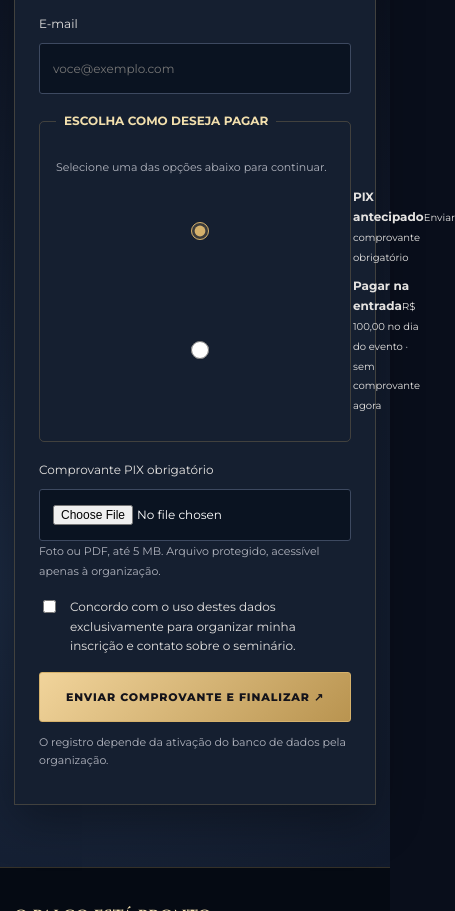
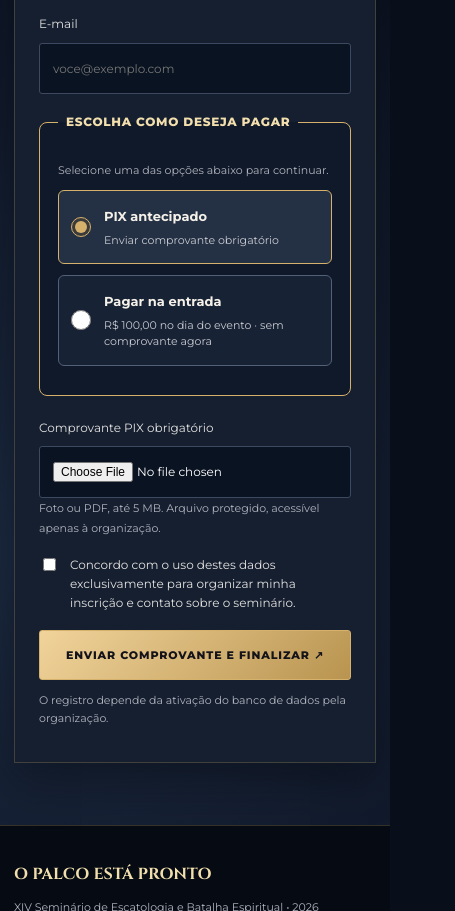
Before and after one commit to mlkcollegeformation/escatologia-2026, a plain HTML site: page index.html in a window 390 px wide. Shown: the part 3403-4314 px from the top of the page, 455 px wide, since content can reach past the window. Drawn offline with nearby package versions, Linux system fonts and the light colour scheme.

Commit message:
Improve mobile payment choice visibility and selection feedback

```diff
--- a/styles.css
+++ b/styles.css
@@ -113,3 +113,14 @@
 
 /* Payment method & registration downloads */
 .payment-choice{border:1px solid var(--line);padding:16px;margin:0 0 18px;border-radius:5px}.payment-choice legend{color:var(--gold2);font-size:12px;font-weight:700;padding:0 8px}.payment-option{display:flex;align-items:center;gap:11px;margin:10px 0;font-size:12px;cursor:pointer}.payment-option input{accent-color:var(--gold);width:18px;height:18px;flex:none}.download-actions{display:grid;gap:10px;margin:19px 0}.download-actions .btn{width:100%}#pix-upload-field[hidden],.payment-details[hidden]{display:none!important}input[type=file]{font-size:12px;max-width:100%}
+
+/* Seleção de pagamento claramente visível no celular e no desktop */
+#registration-form #payment-choice{display:block!important;visibility:visible!important;opacity:1!important;background:#101929;border:1px solid #d5b16b;border-radius:8px;padding:18px;margin:18px 0 22px;min-width:0}
+#payment-choice legend{font-size:12px;font-weight:800;letter-spacing:.06em;color:#f2dfad}
+#payment-choice .payment-option{display:flex!important;align-items:center!important;gap:13px;padding:15px 12px;margin:11px 0!important;border:1px solid #526078;background:#172235;border-radius:6px;color:#f5f1e9;cursor:pointer}
+#payment-choice .payment-option.selected{border-color:#d5b16b;background:#243044}
+#payment-choice .payment-option input{width:20px;height:20px;flex-shrink:0;margin:0;accent-color:#d5b16b}
+#payment-choice .payment-option span{display:grid;gap:4px;flex:1;min-width:0}
+#payment-choice .payment-option strong{font-size:13px;color:#f5f1e9}
+#payment-choice .payment-option small{font-size:11px;color:#c9cbd1;line-height:1.5}
+#pix-upload-field[hidden]{display:none!important}
```
